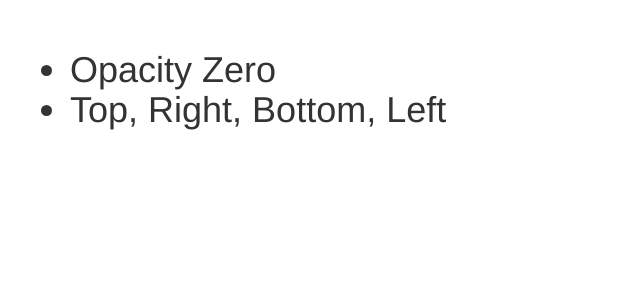
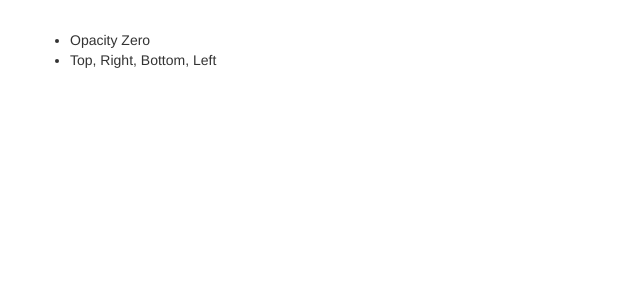
Before and after one commit to sergiomospinheiro/Angular-AlbumStoreProductPage, an Angular app: page / in a window 1280 px wide. Shown: the top 300 px of the page, without its empty margins (0-640 px from the left). Built offline with nearby package versions, Linux system fonts and the light colour scheme.

Commit message:
step 6.4

```diff
--- a/src/app/app.component.html
+++ b/src/app/app.component.html
@@ -1,3 +1 @@
-<h1>
-    <app-product-list></app-product-list>
-</h1>
+   <app-product-list></app-product-list>
```
